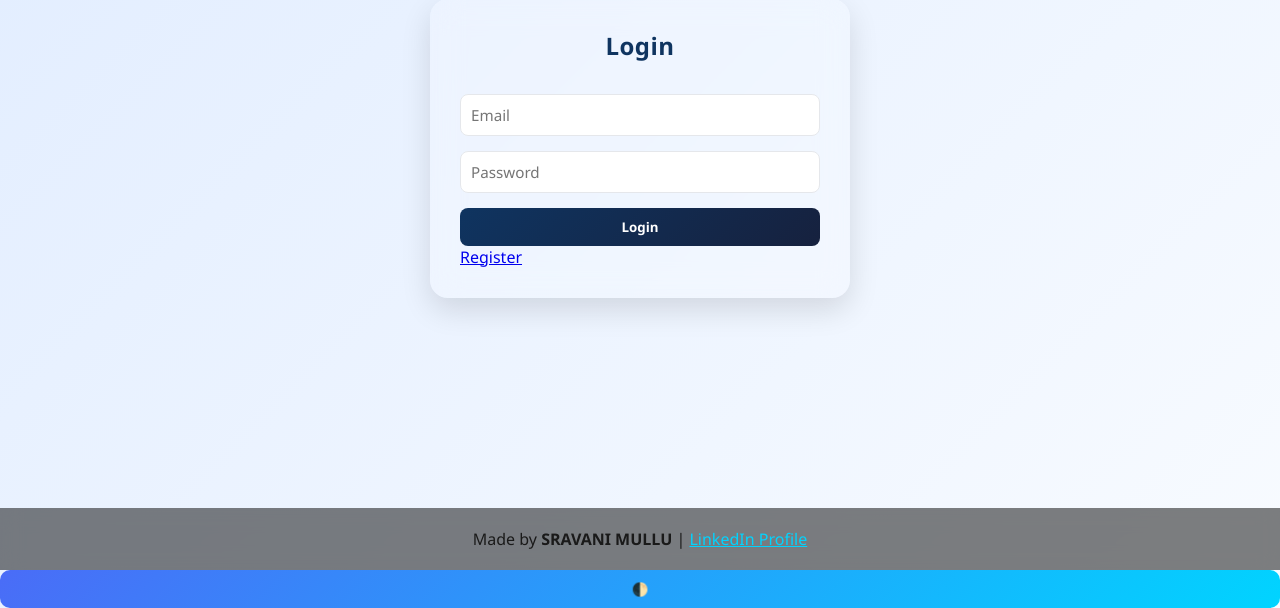
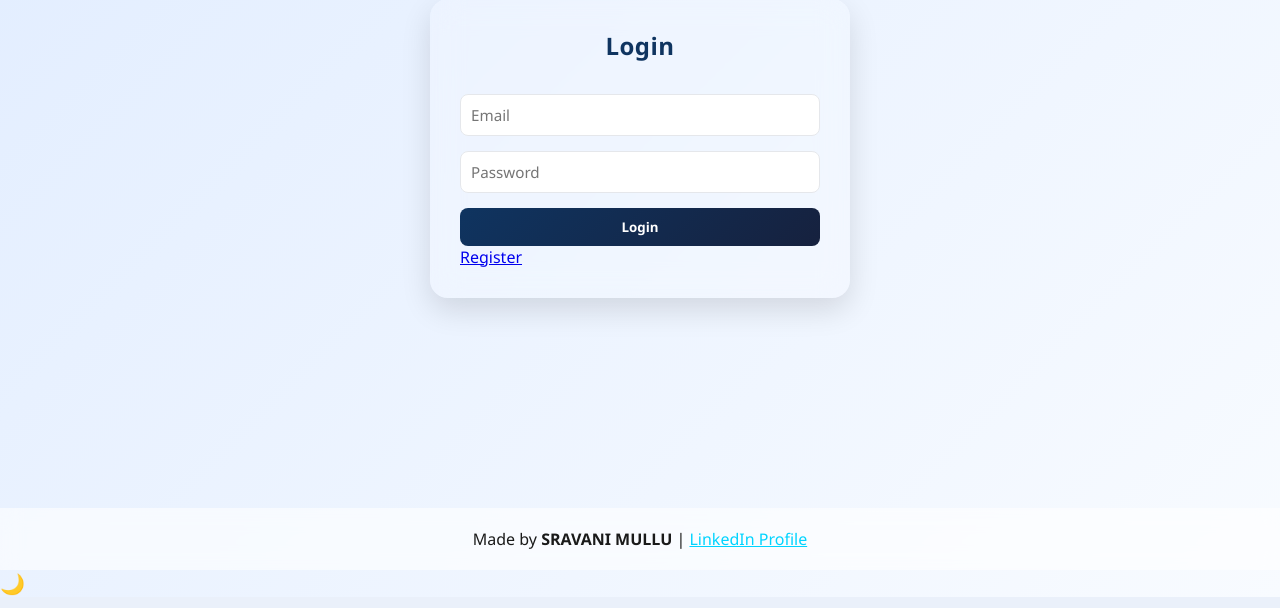
Before and after one commit to Sravanii-89/notes-hub, a Flask app: page / in a window 1280 px wide. Shown: the part 304-912 px from the top of the page. Run offline with Flask 3, Linux system fonts and the light colour scheme; some libraries are stand-ins or nearby versions.

Commit message:
fixed theme contrast,footer and toggle UI

```diff
--- a/static/css/style.css
+++ b/static/css/style.css
@@ -702,12 +702,20 @@ input {
 }
 
 /* FOOTER */
+/* LIGHT MODE */
 .footer {
     backdrop-filter: blur(10px);
-    background: rgba(0,0,0,0.5);
+    background: rgba(255,255,255,0.6);
+    color: #1a1a1a;
     padding: 20px;
     text-align: center;
     margin-top: 40px;
+}
+
+/* DARK MODE */
+body.dark .footer {
+    background: rgba(0,0,0,0.6);
+    color: white;
 }
 
 /* RESPONSIVE */
@@ -720,3 +728,15 @@ input {
         padding: 20px;
     }
 }
+/* LIGHT MODE TEXT FIX */
+body:not(.dark) .card,
+body:not(.dark) .selectable-card {
+    background: rgba(255,255,255,0.9);
+    color: #1a1a1a;
+}
+
+/* DARK MODE */
+body.dark .card {
+    background: rgba(255,255,255,0.08);
+    color: white;
+}
--- a/templates/base.html
+++ b/templates/base.html
@@ -35,23 +35,33 @@
     </a>
 </div>
 
-<!-- THEME SCRIPT -->
-<button onclick="toggleTheme()">🌓</button>
+<span id="themeToggle" onclick="toggleTheme()" style="cursor:pointer; font-size:20px;">
+    🌙
+</span>
 
 <script>
 function toggleTheme() {
     document.body.classList.toggle("dark");
 
+    const icon = document.getElementById("themeToggle");
+
     if (document.body.classList.contains("dark")) {
         localStorage.setItem("theme", "dark");
+        icon.textContent = "🌞";
     } else {
         localStorage.setItem("theme", "light");
+        icon.textContent = "🌙";
     }
 }
 
 window.onload = () => {
+    const icon = document.getElementById("themeToggle");
+
     if (localStorage.getItem("theme") === "dark") {
         document.body.classList.add("dark");
+        icon.textContent = "🌞";
+    } else {
+        icon.textContent = "🌙";
     }
 };
 </script>
```
